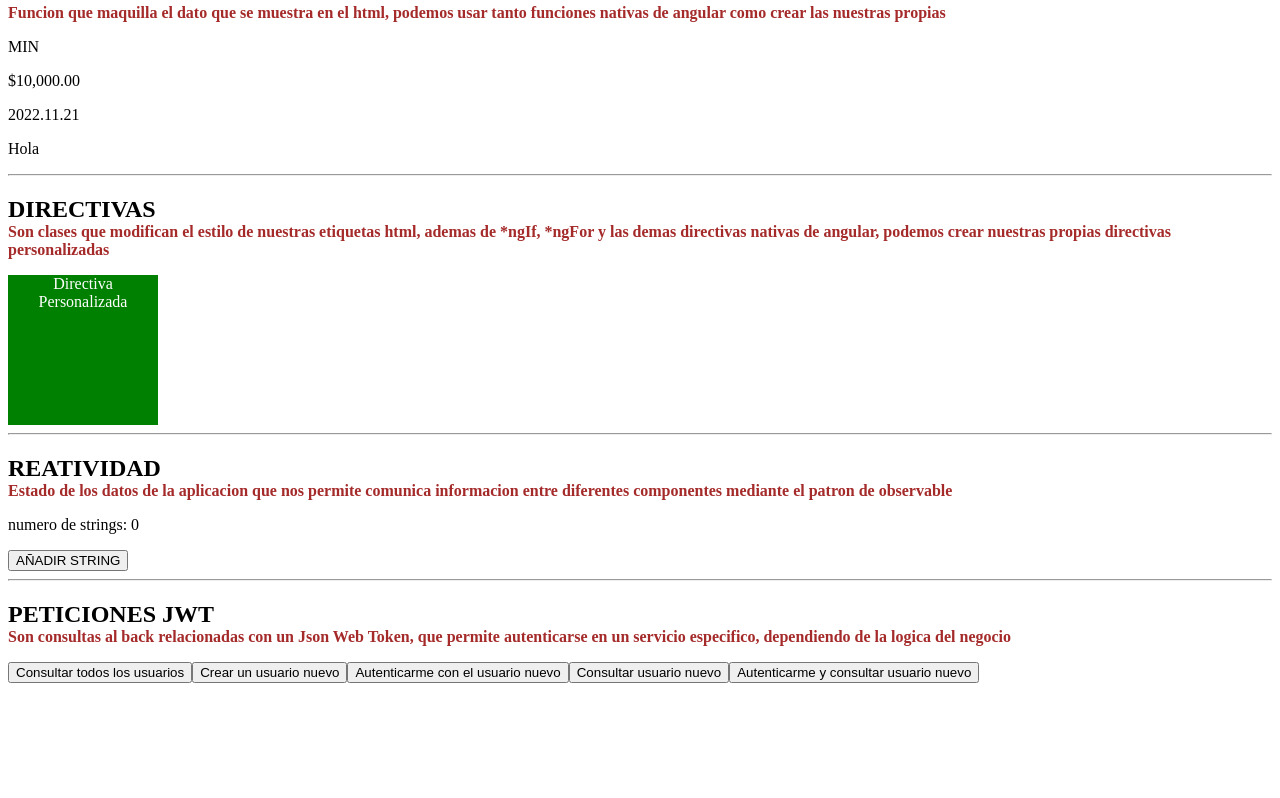
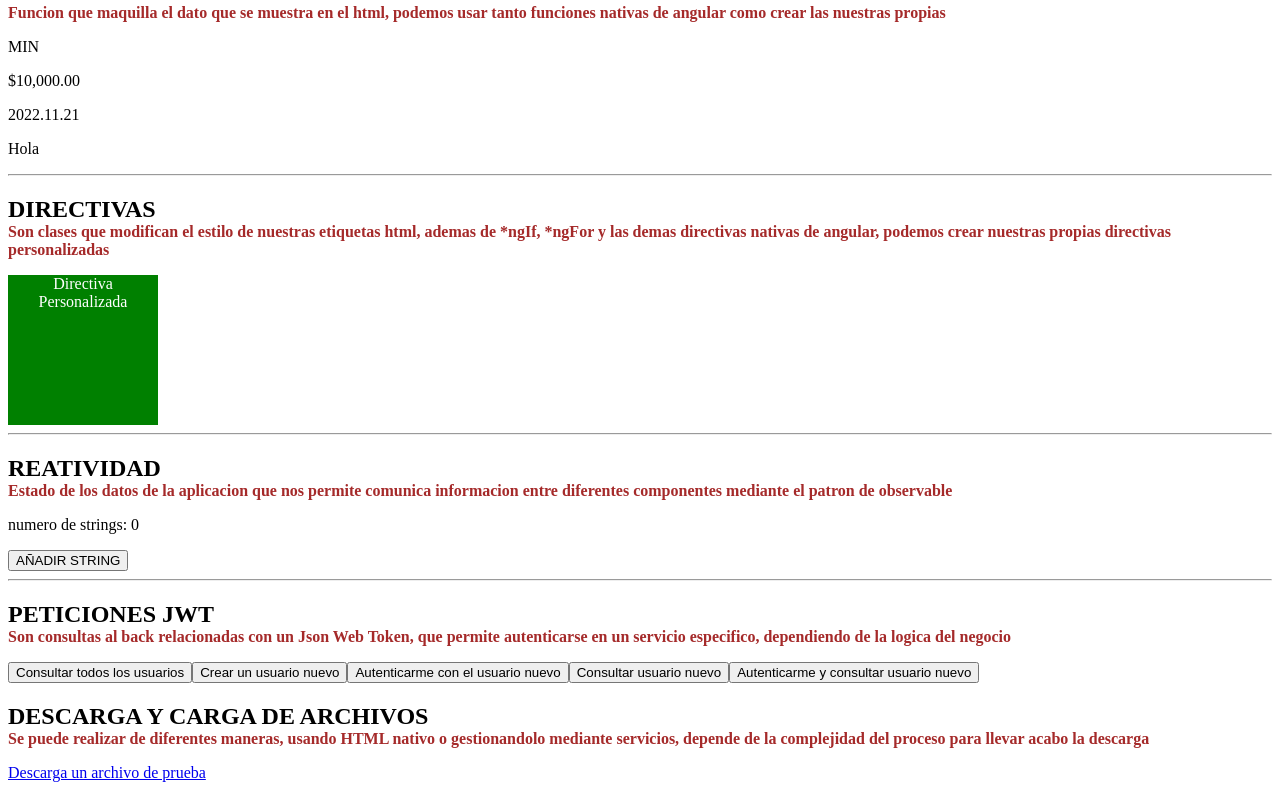
Before and after one commit to An-Bast-Donar/my-store, an Angular app: page / in a window 1280 px wide. Shown: the part 4260-5058 px from the top of the page. Before the commit the page ends 4951 px from the top, so only its background shows below. Built offline with nearby package versions, Linux system fonts and the light colour scheme; no server answers.

Commit message:
Descarga basica de un archivo

```diff
--- a/src/app/app.component.html
+++ b/src/app/app.component.html
@@ -330,3 +330,14 @@
 <button (click)="autenticarme()">Autenticarme con el usuario nuevo</button>
 <button (click)="consultarUsuarioAutenticado()">Consultar usuario nuevo</button>
 <button (click)="autenticarmeAndConsultar()">Autenticarme y consultar usuario nuevo</button>
+
+<!--
+========== DESCARGA Y CARGA DE ARCHIVOS ==========
+- Se puede realizar de diferentes maneras, usando HTML nativo o gestionandolo mediante servicios, depende de la complejidad del proceso para llevar acabo la descarga
+-->
+<h2 class="tema">DESCARGA Y CARGA DE ARCHIVOS</h2>
+<p class="descripcion">Se puede realizar de diferentes maneras, usando HTML nativo o gestionandolo mediante servicios,
+  depende de la complejidad del proceso para llevar acabo la descarga</p>
+<p>
+  <a href="./assets/files/descarga.txt" download="">Descarga un archivo de prueba</a>
+</p>
```
Also changed, not shown: src/assets/files/descarga.txt (added).
